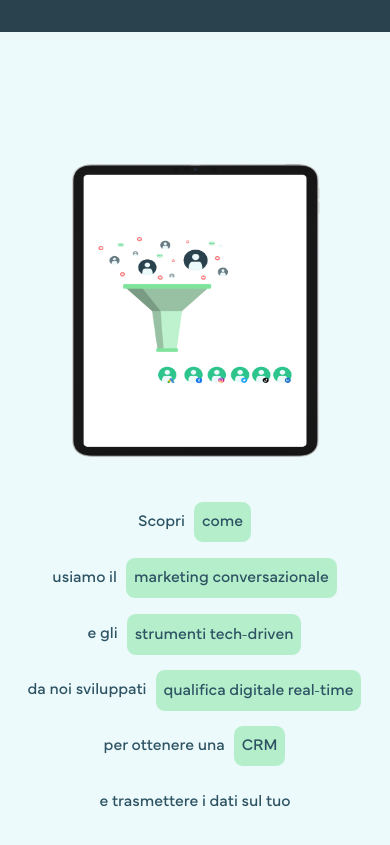
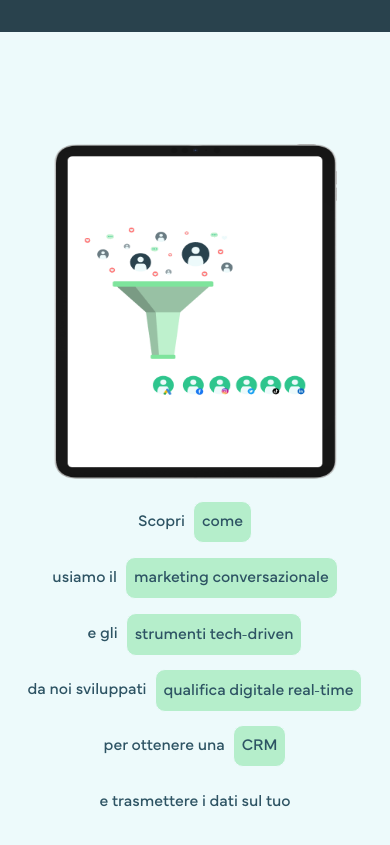
Before and after one commit to neharadialcode/daicar-group-animation, a React (Create React App) app: page / in a window 390 px wide. Shown: the part 4300-5145 px from the top of the page. Built offline with nearby package versions, Linux system fonts and the light colour scheme.

Commit message:
updating TabsImage section code

```diff
--- a/src/assets/scss/media.scss
+++ b/src/assets/scss/media.scss
@@ -940,7 +940,7 @@
     left: 0% !important;
     width: 100% !important;
     height: unset;
-    transform: scale(0.7) !important;
+    transform: scale(0.8) !important;
     margin-bottom: -34px !important;
   }
   .tabs_btn {
```
